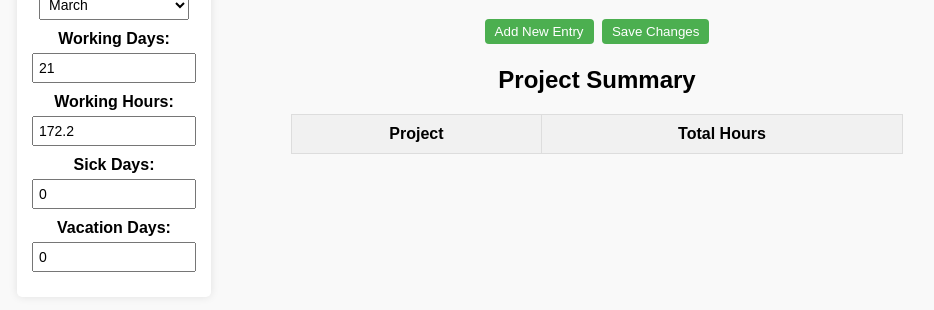
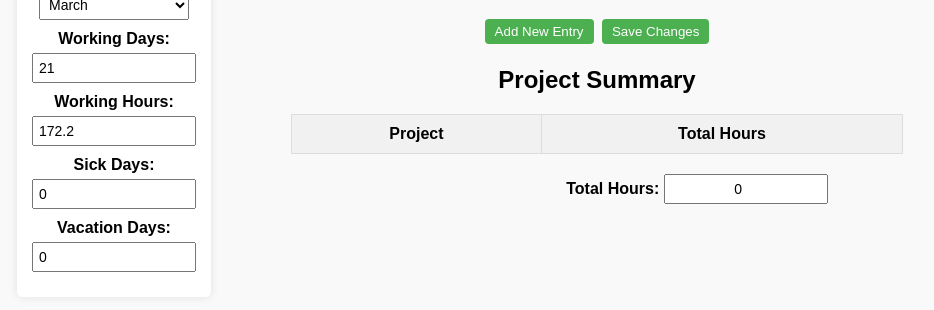
Before and after one commit to scoutbombhead/working_hours_app, a website with bundled scripts: page index.html in a window 1280 px wide. Shown: the part 148-458 px from the top of the page, without its empty margins (43-977 px from the left). Built offline with nearby package versions, Linux system fonts and the light colour scheme; files whose address does not match are found by name.

Commit message:
Add total hours

```diff
--- a/css/styles.css
+++ b/css/styles.css
@@ -146,3 +146,21 @@ th {
     font-size: 14px;
     margin-bottom: 10px;
 }
+
+#total-hours{
+
+    position: relative;
+    left: 100px;
+    width: 150px;
+    padding: 5px;
+    font-size: 14px;
+    margin-bottom: 10px;
+    text-align: center;
+}
+
+#total-hours-label{
+    position: relative;
+    left: 100px;
+    font-weight: bold;
+    margin-bottom: 10px;
+}
--- a/index.html
+++ b/index.html
@@ -71,6 +71,10 @@
     <!-- Summary rows will be generated dynamically -->
     </tbody>
 </table>
+<div>
+<label id="total-hours-label">Total Hours:</label>
+<input type="number" id="total-hours" readonly>
+</div>
 <script type="module" src="js/main.js"></script>
 </body>
 </html>
--- a/js/summary.js
+++ b/js/summary.js
@@ -3,6 +3,7 @@ export function updateSummaryTable() {
     const tbody = document.querySelector('#work-hours-table tbody');
     const rows = tbody.querySelectorAll('tr');
     const summary = {}; // Object to accumulate hours per project
+    const totalHours = document.getElementById('total_hours');
 
     rows.forEach(row => {
         const cells = row.querySelectorAll('td');
@@ -34,4 +35,21 @@ export function updateSummaryTable() {
         `;
         summaryTbody.appendChild(row);
     }
+    updateTotalHours();
 }
+
+function updateTotalHours() {
+    const summaryTable = document.querySelector("#summary-table tbody");
+    const totalHoursInput = document.getElementById("total-hours");
+
+    let total = 0;
+
+    summaryTable.querySelectorAll("tr").forEach(row => {
+        const hoursCell = row.querySelector("td:nth-child(2)"); // Select the second column (Total Hours)
+        if (hoursCell) {
+            total += parseInt(hoursCell.innerText) || 0; // Convert to number, default to 0 if empty
+        }
+    });
+
+    totalHoursInput.value = total; // Display total with 1 decimal place
+}
--- a/js/validation.js
+++ b/js/validation.js
@@ -32,6 +32,7 @@ export function validateTable() {
     });
 // Disable Save Changes button if any required cell is empty
     document.getElementById("save-changes").disabled = !allFilled;
+    updateSummaryTable();
 }
 
 // Update the delete column to match the number of rows
```
